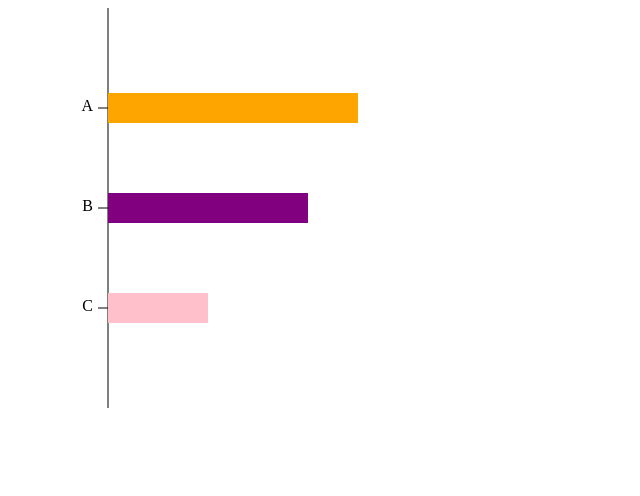
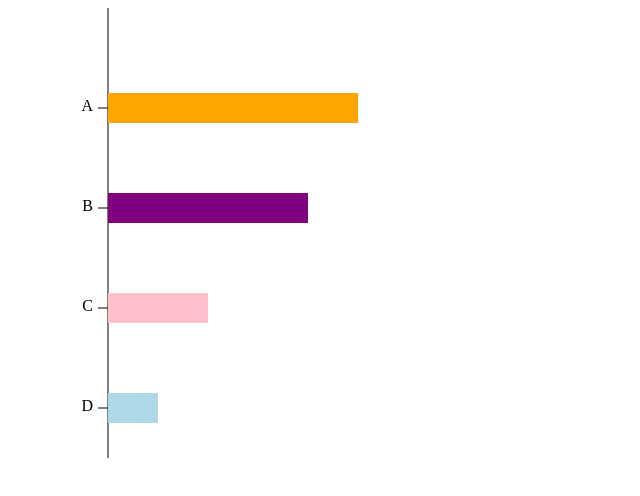
Before and after one commit to mappy0922/react-traning, a React (Vite) app: page / in a window 1280 px wide. Shown: the top 496 px of the page, without its empty margins (0-640 px from the left). Built offline with nearby package versions, Linux system fonts and the light colour scheme.

Commit message:
棒1本追加

```diff
--- a/src/SVG.jsx
+++ b/src/SVG.jsx
@@ -1,33 +1,34 @@
 export default function App(){
-  const width = 400;
-  const height = 400;
+  const width = 450;
+  const height = 450;
   const rect = [
-    { x: 100, y: 85, w: 250, h: 30, color: "orange", value: 250 },
-    { x: 100, y: 185, w: 200, h: 30, color: "purple", value: 200 },
-    { x: 100, y: 285, w: 100, h: 30, color: "pink", value: 100 },
+    { x: 100, y: 85, w: 250, h: 30, color: "orange" },
+    { x: 100, y: 185, w: 200, h: 30, color: "purple" },
+    { x: 100, y: 285, w: 100, h: 30, color: "pink" },
+    { x: 100, y: 385, w: 50, h: 30, color: "lightblue" }
   ];
   const labelline = [
     {x1: 90, y1: 100, x2: 100, y2: 100},
     {x1: 90, y1: 200, x2: 100, y2: 200},
     {x1: 90, y1: 300, x2: 100, y2: 300},
+    {x1: 90, y1: 400, x2: 100, y2: 400},
   ];
   const labels = [
     {x: 85, y: 97.5, label: "A"},
     {x: 85, y: 197.5, label: "B"},
     {x: 85, y: 297.5, label: "C"},
+    {x: 85, y: 397.5, label: "D"},
   ];
   return (
     <svg width={width} height={height}>
       <g>
-        <line x1="100" y1="0" x2="100" y2="400" stroke="black"/>
+        <line x1="100" y1="0" x2="100" y2="450" stroke="black"/>
         {labelline.map(({ x1, y1, x2, y2 }, i) => (
           <line key={i} x1={x1} y1={y1} x2={x2} y2={y2} stroke="black" />
         ))}
 
-        {rect.map(({ x, y, w, h, color, value }, i) => (
-          <rect key={i} x={x} y={y} width={w} height={h} fill={color} >
-            <title>{value}</title>
-          </rect>
+        {rect.map(({ x, y, w, h, color }, i) => (
+          <rect key={i} x={x} y={y} width={w} height={h} fill={color} ></rect>
         ))}
 
         {labels.map(({ x, y, label }, i) => (
```
